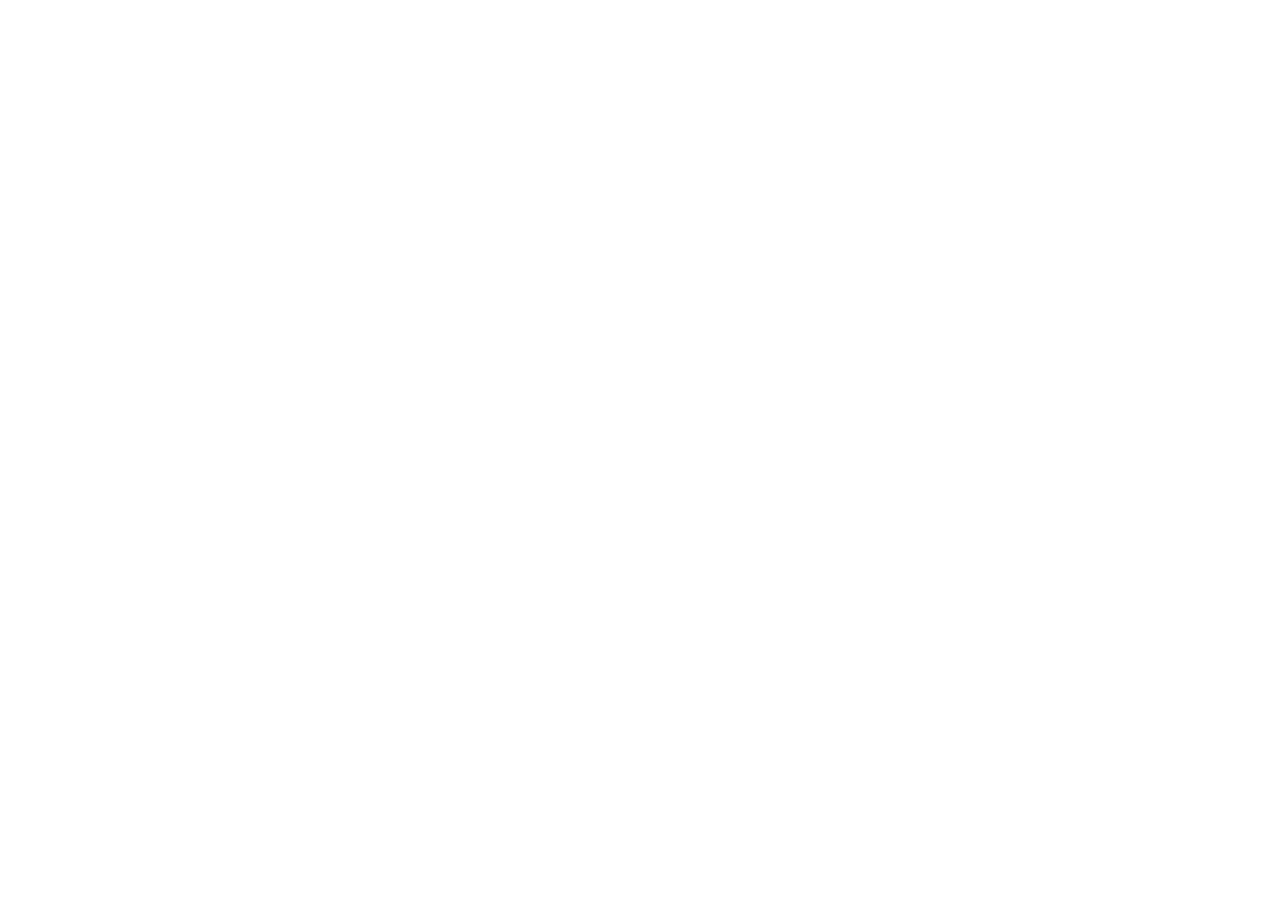
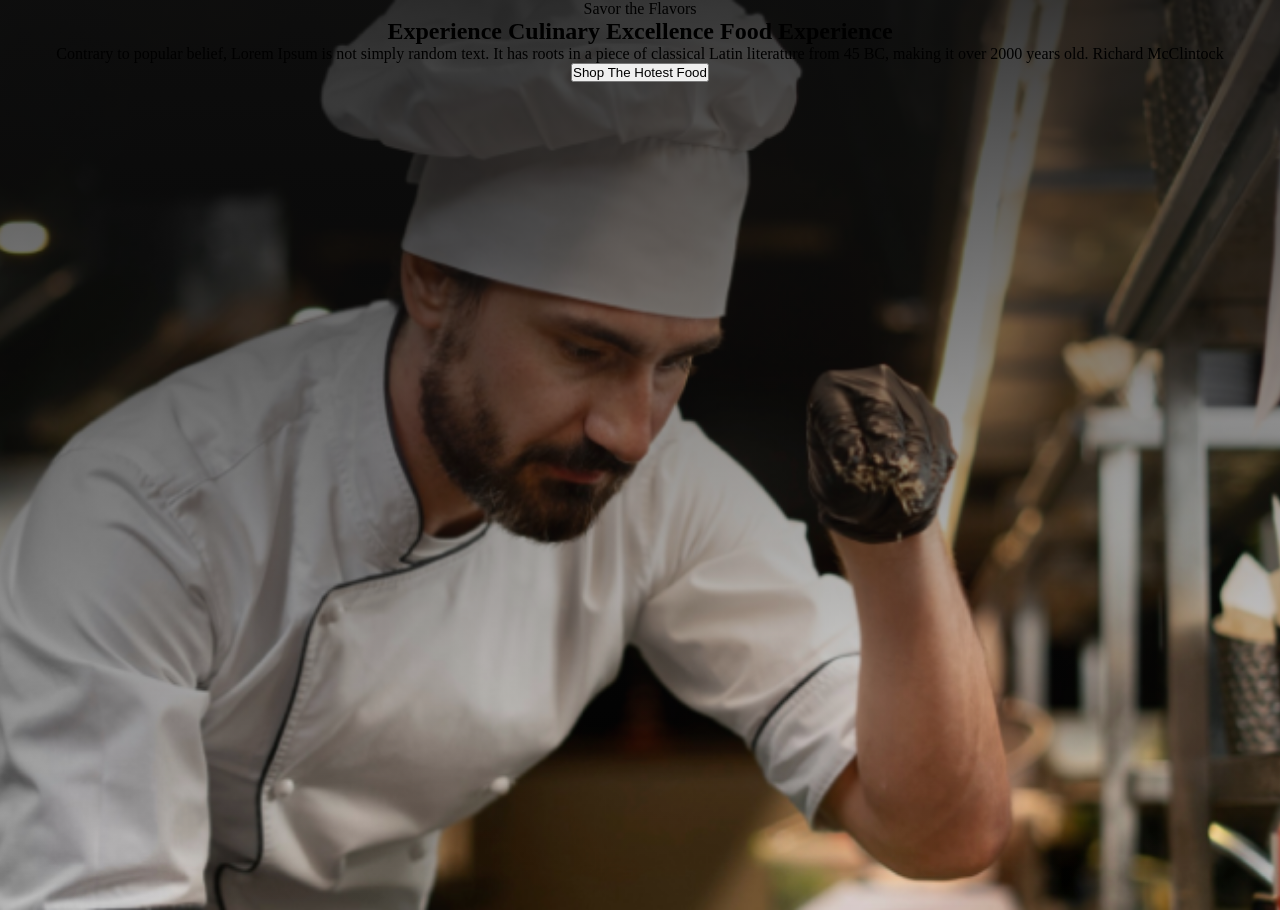
Before and after one commit to webdiv-rakib/food-restaurant, a plain HTML site: page index.html in a window 1280 px wide. Before the commit the page ends 800 px from the top, so only its background shows below. Drawn offline with Linux system fonts and the light colour scheme.

Commit message:
hero section design

```diff
--- a/index.html
+++ b/index.html
@@ -4,6 +4,7 @@
 <head>
     <meta charset="UTF-8">
     <meta name="viewport" content="width=device-width, initial-scale=1.0">
+    <link rel="stylesheet" href="styles/style.css">
     <title>Food Restaurant</title>
 </head>
 
@@ -12,7 +13,16 @@
 
     </header>
     <main>
-
+        <section id="hero">
+            <!-- <img src="assets/hero-bg.png" alt=""> -->
+            <div class="hero-text">
+                <p>Savor the Flavors</p>
+                <h1>Experience Culinary Excellence Food Experience</h1>
+                <p>Contrary to popular belief, Lorem Ipsum is not simply random text. It has roots in a piece of
+                    classical Latin literature from 45 BC, making it over 2000 years old. Richard McClintock</p>
+                <button>Shop The Hotest Food</button>
+            </div>
+        </section>
     </main>
     <footer>
 
--- /dev/null
+++ b/styles/style.css
@@ -0,0 +1,17 @@
+@import url('https://fonts.googleapis.com/css2?family=Work+Sans:ital,wght@0,100..900;1,100..900&display=swap');
+*{
+    margin: 0;
+    padding: 0;
+}
+#hero{
+    /* width: 1920px; */
+    height: 910px;
+    background-image: linear-gradient(180.00deg, rgb(16, 16, 16) -19.5%,rgba(16, 16, 16, 0) 100%),url("../assets/hero-bg.png");
+    background-repeat: no-repeat;
+    background-size: cover;
+    background-position: center;
+}
+
+.hero-text{
+    text-align: center;
+}
```
Also changed, not shown: assets/biriyani.png (added), assets/burger.png (added), assets/foods.png (added), assets/hero-bg.png (added), assets/pizza.png (added), assets/social-bg.png (added).
